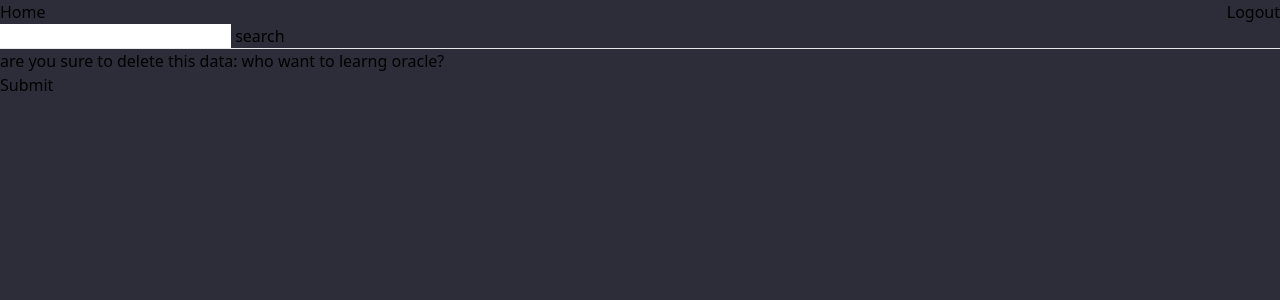
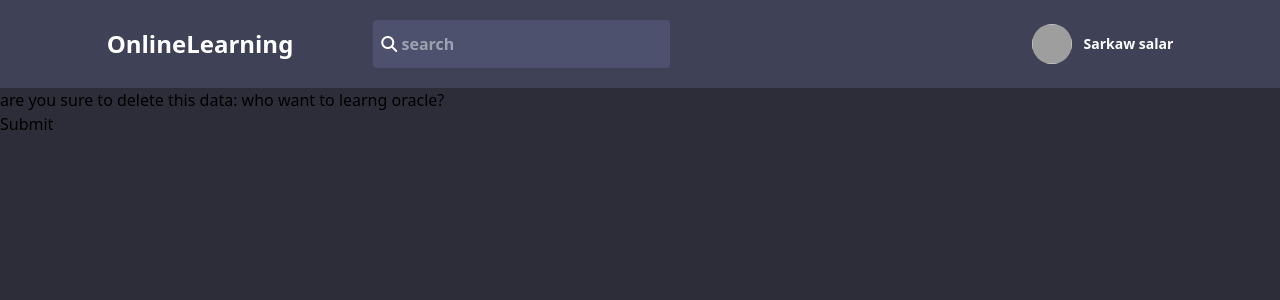
Before and after one commit to MrSarkaw/onlinelearning-django, a Django app: page /deleteRoom/3 in a window 1280 px wide. Shown: the top 300 px of the page. Run offline with Django 4.2, Linux system fonts and the light colour scheme; a user stored in the database is signed in; data comes from the database, SQL or seed files in the repository; both versions use the stored data as it was after the commit; some libraries are stand-ins or nearby versions; grey boxes are pictures that could not be loaded.

Commit message:
main and nav style

```diff
--- a/templates/main.html
+++ b/templates/main.html
@@ -8,6 +8,8 @@
     <title>Document</title>
     <script src="https://cdn.tailwindcss.com"></script>
     <link rel="stylesheet" href="{% static 'style/style.css' %}">
+    <link rel="stylesheet" href="https://cdnjs.cloudflare.com/ajax/libs/font-awesome/6.1.1/css/all.min.css" />
+
 </head>
 <body>
     {% include 'nav.html' %}
--- a/templates/nav.html
+++ b/templates/nav.html
@@ -1,14 +1,23 @@
-<div class="flex items-center justify-between">
-    <a href="/">Home</a>
-    {% if not request.user.is_authenticated %}
-     <a href="{% url 'loginPage' %}">Login</a>
-    {% else %}
-     <a href="{% url 'logoutPage' %}">Logout</a>
-    {% endif %}
+<div class="mainColor py-5">
+    <div class="flex flex-wrap items-center text-white font-bold justify-between w-10/12 mx-auto">
+        <div class="space-x-20 w-8/12 flex items-center">
+            <a href="/" class="text-2xl">OnlineLearning</a>
+            <div class="py-3 px-2 w-5/12 searchColor rounded space-x-3 flex items-center">
+                <form method="get" class="w-full">
+                    <i class="fas fa-search"></i>
+                    <input type="text" class="bg-transparent w-10/12 focus:outline-none" placeholder="search" name="q" id="">
+                </form>
+            </div>
+        </div>
+        <div>
+            {% if not request.user.is_authenticated %}
+            <a href="{% url 'loginPage' %}"> <i class="fas fa-user"></i> Login</a>
+           {% else %}
+            <a  href="{% url 'logoutPage' %}" class="flex items-center space-x-3">
+                <img style="background-image:url('https://st.depositphotos.com/1371851/1256/i/600/depositphotos_12560182-stock-photo-handsome-man-with-eyeglasses.jpg')" class="w-10 h-10 coverImg rounded-full" alt="">
+                <p class="text-sm">Sarkaw salar</p>
+            </a>
+           {% endif %}
+        </div>
+    </div>
 </div>
-
-<form method="GET">
-
-    <input type="text" name="q"> <button>search</button>
-</form>
-<hr>
```
Also changed, not shown: db.sqlite3.
